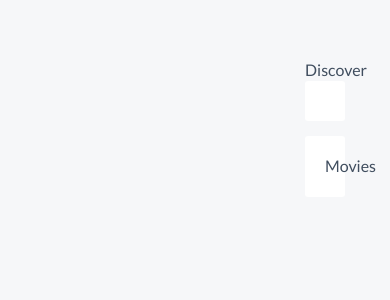
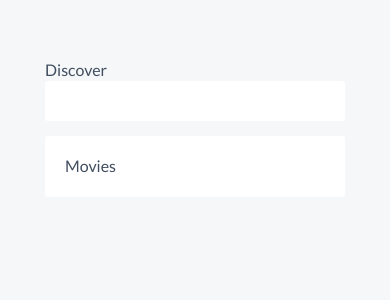
Before and after one commit to chriscodingxyz/cord-fe-challenge-2024-06, a React (Create React App) app: page /discover in a window 390 px wide. Shown: the top 300 px of the page. Built offline with nearby package versions, Linux system fonts and the light colour scheme.

Commit message:
media query to show/hide sidebar, also to alter the margin left from the main body container

```diff
--- a/src/app.tsx
+++ b/src/app.tsx
@@ -1,6 +1,6 @@
 import React from "react";
 import { BrowserRouter as Router, Route, Switch } from "react-router-dom";
-import styled from "styled-components";
+import styled, { css } from "styled-components";
 import SideNavBar from "./components/sidenavbar";
 import Discover from "./pages/discover";
 import "./css/app.css";
@@ -15,7 +15,7 @@ export default function App(props: TAppProps) {
     <Router>
       <PageContainer>
         <SideNavBar {...props} />
-        <ContentWrapper>
+        <ContentWrapper {...props}>
           <Switch>
             <Route path="/discover" component={Discover} {...props} />
           </Switch>
@@ -25,15 +25,22 @@ export default function App(props: TAppProps) {
   );
 }
 
-const ContentWrapper = styled.main`
-  padding-left: 260px;
+const ContentWrapper = styled.main<{ activeSideBar: boolean }>`
+  flex-grow: 1;
 
-  /* @media screen and (max-width: 768px) {
-    padding-left: 0;
-    background-color: pink;
-  } */
+  @media screen and (min-width: 769px) {
+    margin-left: 260px;
+  }
+
+  @media screen and (max-width: 768px) {
+    margin-left: ${({ activeSideBar }) => (activeSideBar ? "260px" : "0")};
+
+    width: 100%;
+  }
 `;
 
 const PageContainer = styled.main`
   overflow-x: hidden;
+  display: flex;
+  min-height: 100dvh;
 `;
```
